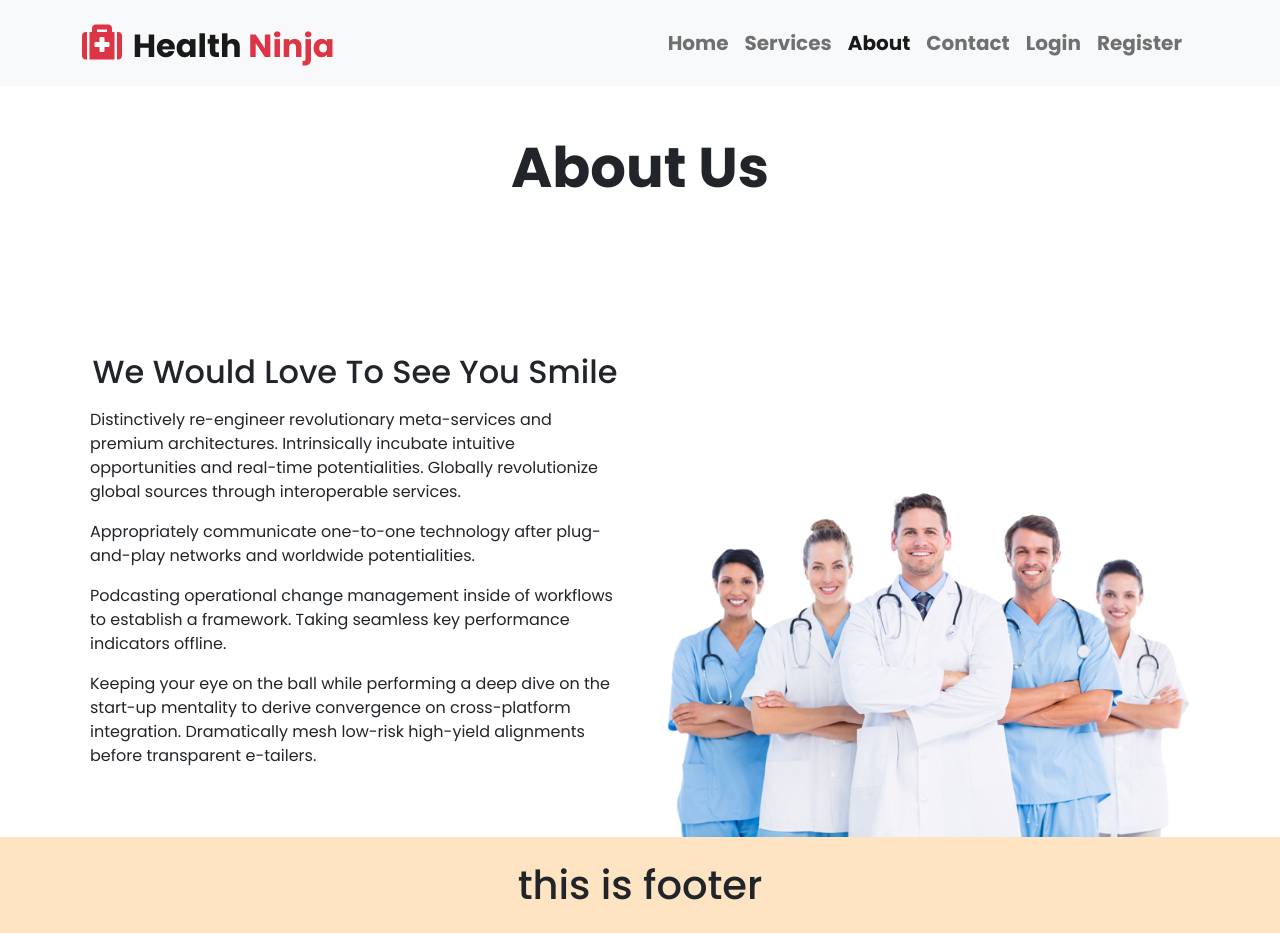
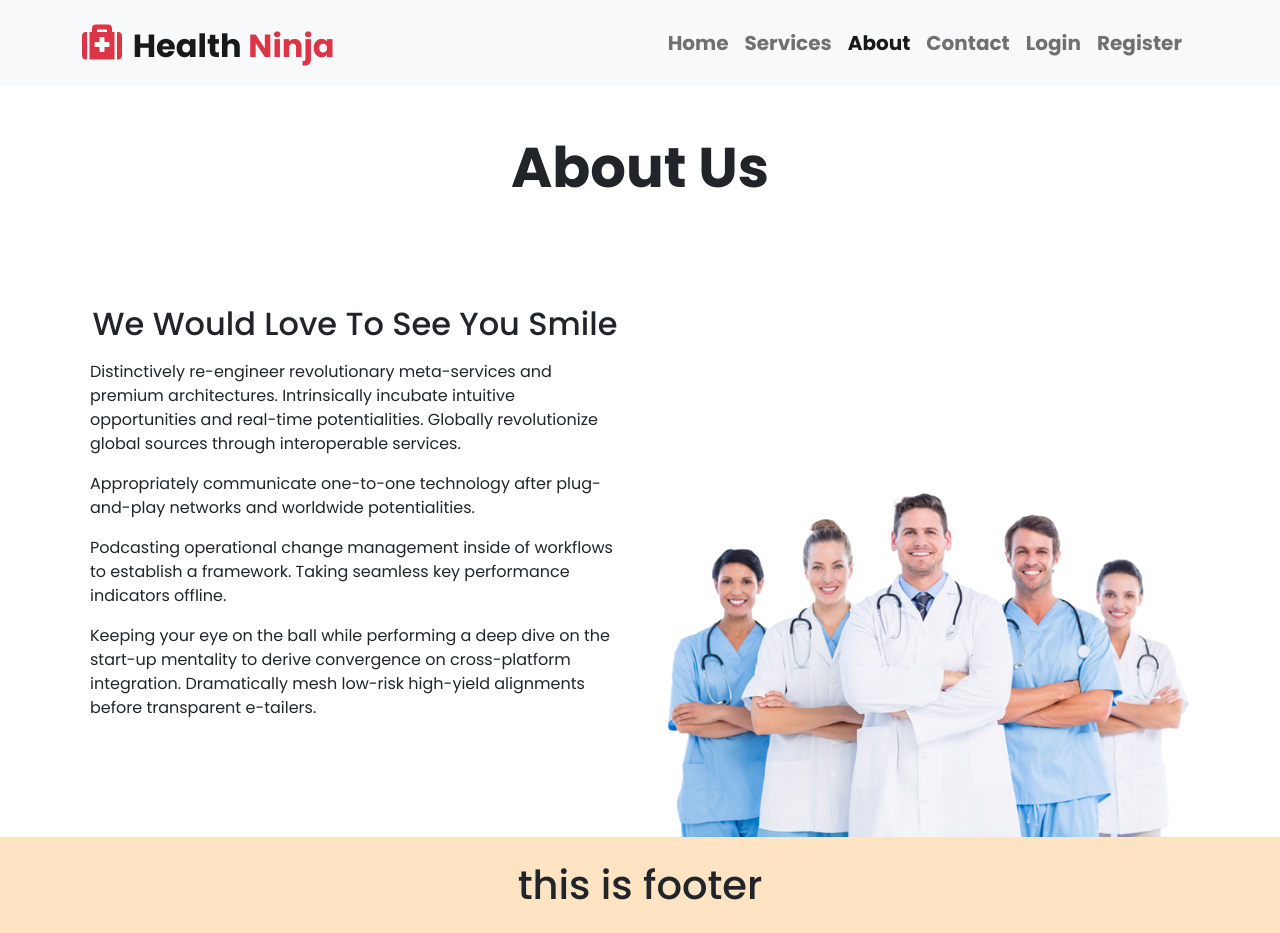
Before and after one commit to Alif-001/Assignment-10, a React (Create React App) app: page /about in a window 1280 px wide. Built offline with nearby package versions, Linux system fonts and the light colour scheme.

Commit message:
about page done

```diff
--- a/src/components/Pages/About/About.js
+++ b/src/components/Pages/About/About.js
@@ -9,7 +9,7 @@ const About = () => {
       <div className="d-flex">
         <div className="row">
           <div className="col-sm-12 col-md-12 col-lg-6 align-items-center text-center ">
-            <div className="mt-md-5 pt-5 mt-sm-0 ">
+            <div className="mt-md-5 pt-5 mt-sm-0 mt-lg-0 ">
               <div className="mt-5">
                 <h2>We Would Love To See You Smile</h2>
               </div>
```
